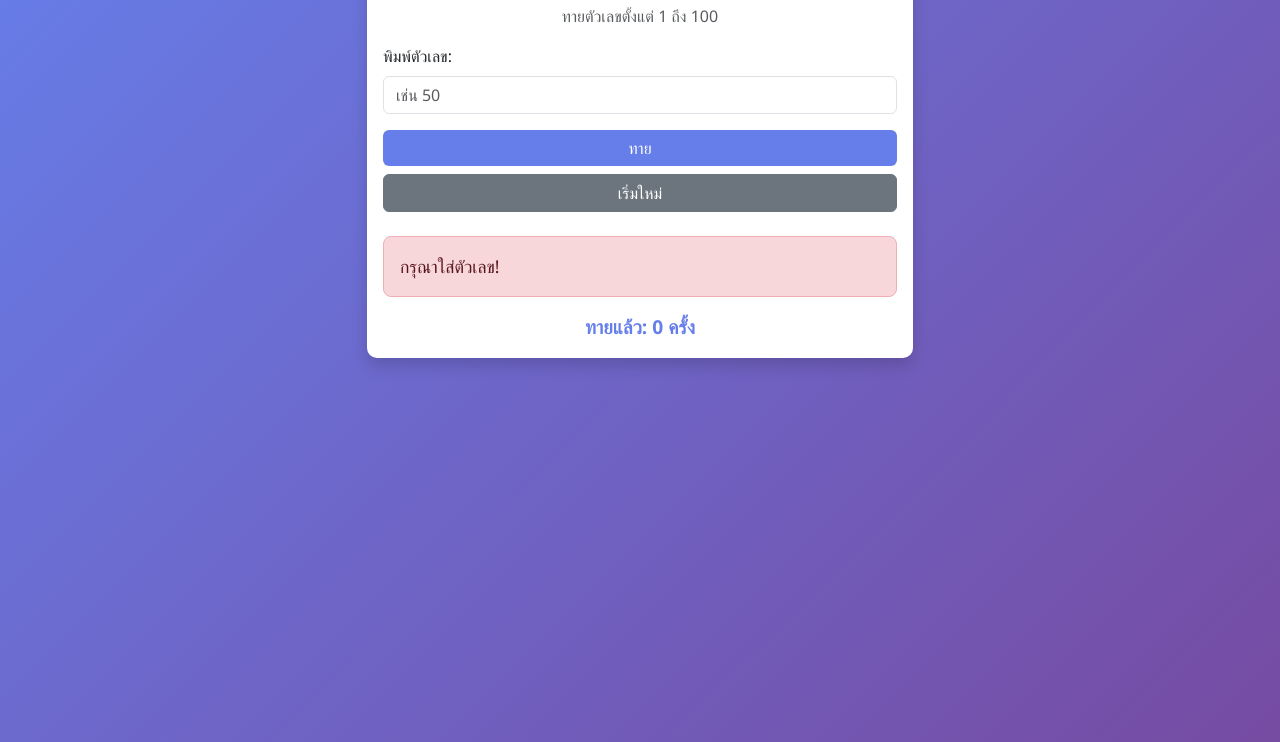
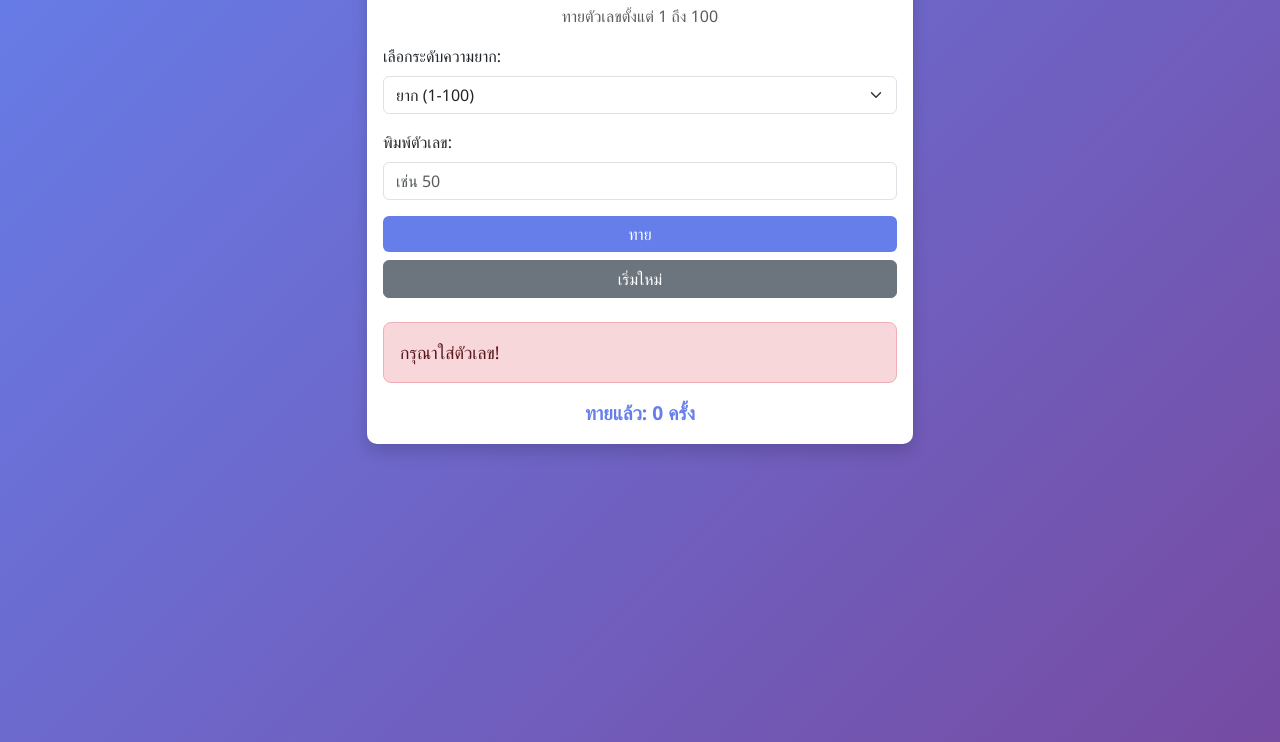
Before and after one commit to nxdxxr/number-guessing-game, a plain HTML site: page index.html in a window 1280 px wide. Both pictures are taken after a click on the button "ทาย". Shown: the part 106-848 px from the top of the page. Drawn offline with nearby package versions, Linux system fonts and the light colour scheme.

Commit message:
feat: add Create a level

```diff
--- a/index.html
+++ b/index.html
@@ -18,7 +18,24 @@
           <div class="card shadow">
             <div class="card-body">
               <h1 class="card-title text-center">เกมส์ทายตัวเลข</h1>
-              <p class="text-center text-muted">ทายตัวเลขตั้งแต่ 1 ถึง 100</p>
+              <p id="rangeText" class="text-center text-muted">
+                ทายตัวเลขตั้งแต่ 1 ถึง 100
+              </p>
+              <div class="mb-3">
+                <label for="difficultySelect" class="form-label"
+                  >เลือกระดับความยาก:</label
+                >
+                <select
+                  id="difficultySelect"
+                  class="form-select"
+                  onchange="changeDifficulty()"
+                >
+                  <option value="10">ง่าย (1-10)</option>
+                  <option value="50">ปานกลาง (1-50)</option>
+                  <option value="100" selected>ยาก (1-100)</option>
+                  <option value="1000">ยากมาก (1-1000)</option>
+                </select>
+              </div>
               <div class="mb-3">
                 <label for="guessInput" class="form-label">พิมพ์ตัวเลข:</label>
                 <input
--- a/script.js
+++ b/script.js
@@ -3,9 +3,22 @@
 let secretNumber = 0;
 // ตัวแปรนับจํานวนครั้งที่ทาย
 let attemptCount = 0;
+// ตัวแปรเก็บค่าสูงสุดตามระดับความยาก
+let maxNumber = 100;
+
+// ฟังก์ชันเปลี่ยนระดับความยาก
+function changeDifficulty() {
+  const select = document.getElementById("difficultySelect");
+  maxNumber = parseInt(select.value);
+  document.getElementById(
+    "rangeText"
+  ).textContent = `ทายตัวเลขตั้งแต่ 1 ถึง ${maxNumber}`;
+  resetGame();
+}
+
 // ฟังก์ชันเริ่มเกมใหม่
 function initializeGame() {
-  secretNumber = Math.floor(Math.random() * 100) + 1;
+  secretNumber = Math.floor(Math.random() * maxNumber) + 1;
   attemptCount = 0;
   updateDisplay();
 }
@@ -34,11 +47,11 @@ function checkGuess() {
  `;
     return;
   }
-  // Validation: ตรวจสอบว่าอยู่ในช่วง 1-100 หรือไม่
-  if (guessValue < 1 || guessValue > 100) {
+  // Validation: ตรวจสอบว่าอยู่ในช่วงที่กำหนดหรือไม่
+  if (guessValue < 1 || guessValue > maxNumber) {
     resultContainer.innerHTML = `
  <div class="alert alert-danger" role="alert">
- กรุณาใส่ตัวเลขระหว่าง 1 ถึง 100!
+ กรุณาใส่ตัวเลขระหว่าง 1 ถึง ${maxNumber}!
  </div>
  `;
     return;
```
